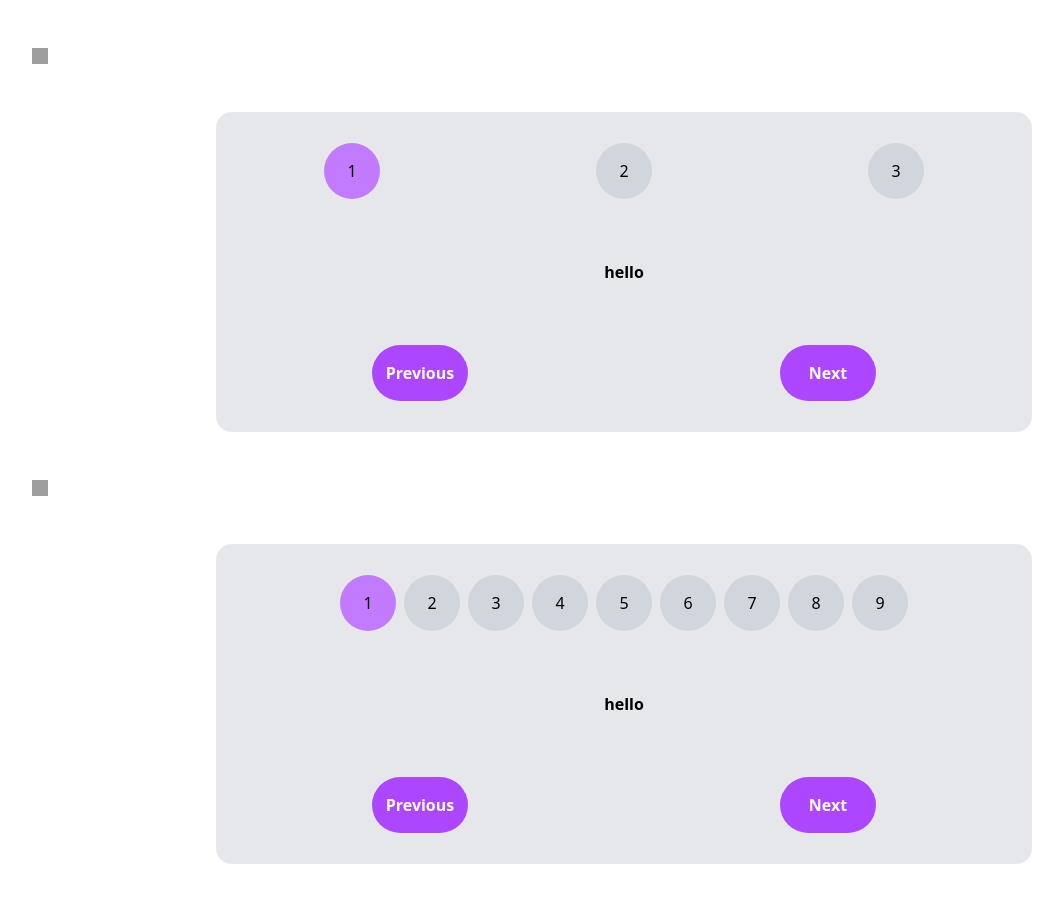
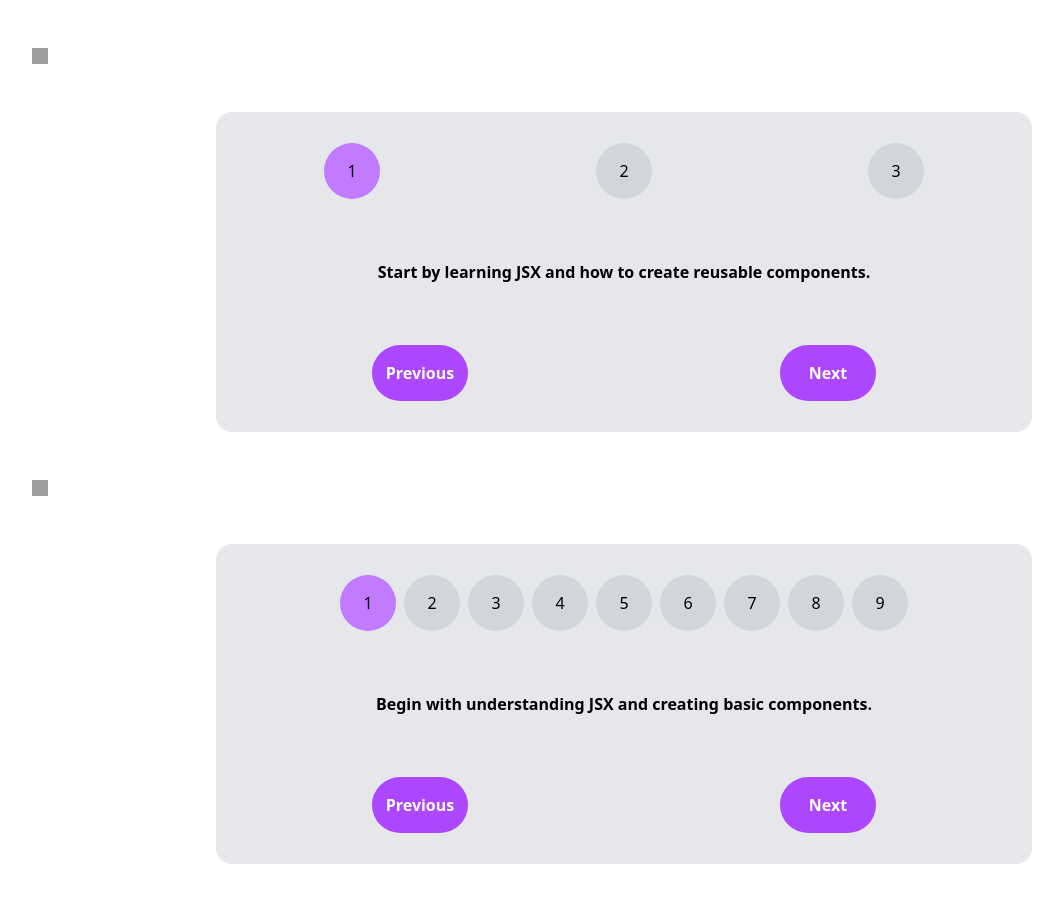
Before and after one commit to mojtaba139797/Steps, a React (Vite) app: page / in a window 1280 px wide. Shown: the top 902 px of the page, without its empty margins (16-1079 px from the left). Built offline with nearby package versions, Linux system fonts and the light colour scheme; grey boxes are pictures that could not be loaded.

Commit message:
feat(logic): add text slider with navigation

```diff
--- a/src/components/part1.tsx
+++ b/src/components/part1.tsx
@@ -3,6 +3,8 @@ import arr1 from "../constants/arr1";
 import ButtunPrev from "./buttunPrev";
 import ButtunNext from "./buttunNext";
 import { useState } from "react";
+import advices1 from "../constants/advices1";
+import TextArea from "./textArea";
 
 interface Part1Prop {
   Part1Enable: boolean;
@@ -33,9 +35,9 @@ const Part1 = (prop: Part1Prop) => {
             ))}
           </div>
           {/* قسمت نمایش متن ها */}
-          <div id="text-area" className="flex justify-center">
-            <p className="font-bold">hello</p>
-          </div>
+          {advices1.map((adv) => (
+            <TextArea id={adv.id} advice={adv.adv} step={step} />
+          ))}
           {/* دکمه های قبلی و بعدی */}
           <div id="buttun-container" className="flex justify-around">
             <ButtunPrev text="Previous" onClick={handlePrevStep} />
--- a/src/components/part2.tsx
+++ b/src/components/part2.tsx
@@ -3,6 +3,8 @@ import arr2 from "../constants/arr2";
 import ButtunPrev from "./buttunPrev";
 import ButtunNext from "./buttunNext";
 import { useState } from "react";
+import TextArea from "./textArea";
+import advices2 from "../constants/advices2";
 
 interface Part2Prop {
   Part2Enable: boolean;
@@ -32,9 +34,9 @@ const Part2 = (prop: Part2Prop) => {
             ))}
           </div>
           {/* قسمت نمایش متن ها*/}
-          <div id="text-area" className="flex justify-center">
-            <p className="font-bold">hello</p>
-          </div>
+          {advices2.map((adv) => (
+            <TextArea id={adv.id} advice={adv.adv} step={step} />
+          ))}
           {/* دکمه های قبلی و بعدی */}
           <div id="buttun-container" className="flex justify-around">
             <ButtunPrev text="Previous" onClick={handlePrevStep} />
--- /dev/null
+++ b/src/components/textArea.tsx
@@ -0,0 +1,19 @@
+interface TextAreaProp {
+  step: number;
+  advice: React.ReactNode;
+  id: number;
+}
+
+const TextArea = (prop: TextAreaProp) => {
+  const { step, advice, id } = prop;
+  return (
+    <div
+      id="text-area"
+      className={`flex justify-center ${step !== id ? "hidden" : "flex justify-center"}`}
+    >
+      <p className="font-bold">{advice}</p>
+    </div>
+  );
+};
+
+export default TextArea;
--- /dev/null
+++ b/src/constants/advices1.tsx
@@ -0,0 +1,13 @@
+let advices1 = [
+  {
+    id: 1,
+    adv: "Start by learning JSX and how to create reusable components.",
+  },
+  { id: 2, adv: "Next, understand state management and event handling." },
+  {
+    id: 3,
+    adv: "Finally, master React hooks and data fetching with useEffect.",
+  },
+];
+
+export default advices1;
--- /dev/null
+++ b/src/constants/advices2.tsx
@@ -0,0 +1,13 @@
+let advices2 = [
+  { id: 1, adv: "Begin with understanding JSX and creating basic components." },
+  { id: 2, adv: "Learn how to pass data using props between components." },
+  { id: 3, adv: "Master state management with the useState hook." },
+  { id: 4, adv: "Handle user interactions through event handling." },
+  { id: 5, adv: "Explore conditional rendering and dynamic UI updates." },
+  { id: 6, adv: "Work with lists and keys to render multiple elements." },
+  { id: 7, adv: "Use the useEffect hook to manage side effects." },
+  { id: 8, adv: "Build forms and handle user input effectively." },
+  { id: 9, adv: "Learn routing with React Router for multi-page apps." },
+];
+
+export default advices2;
```
